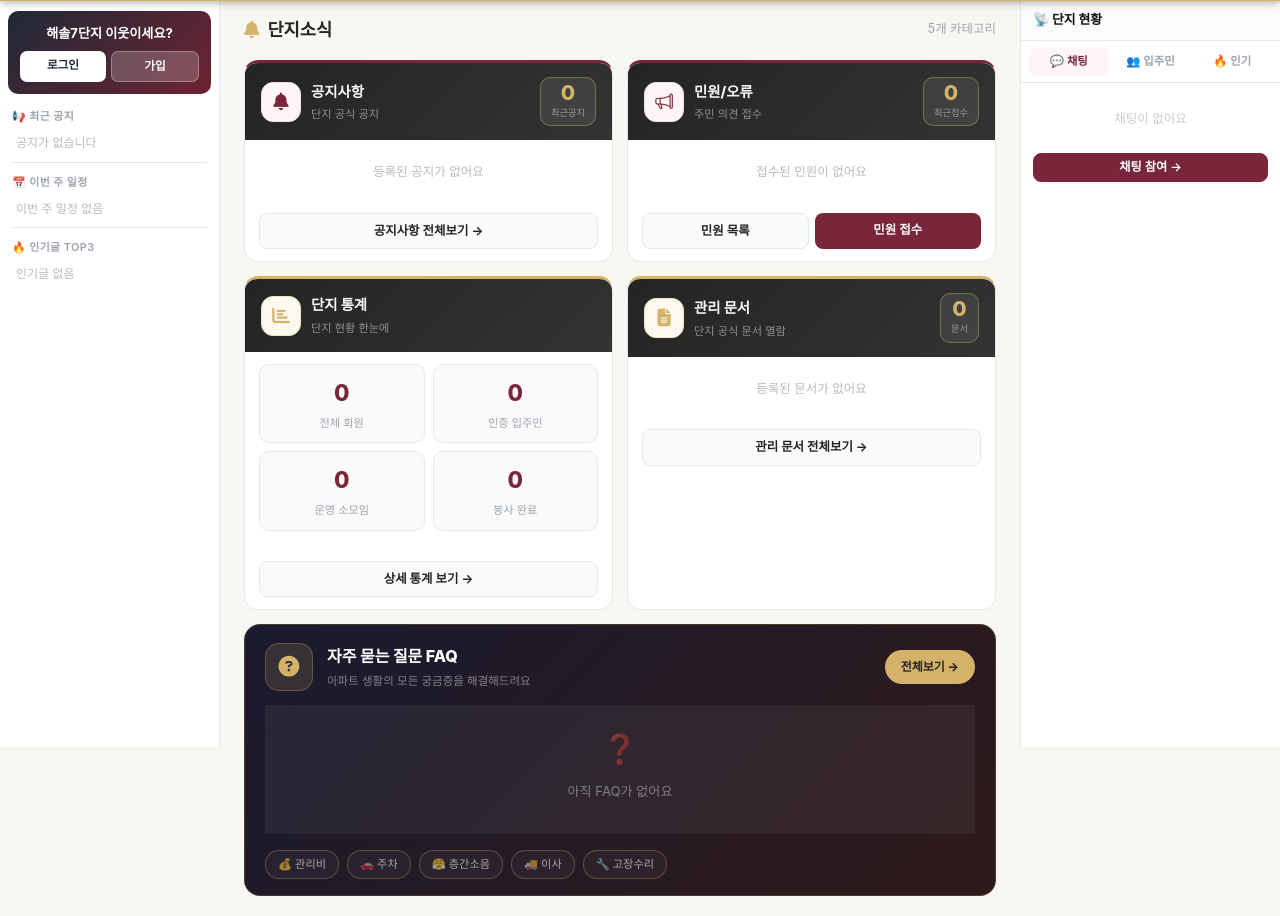
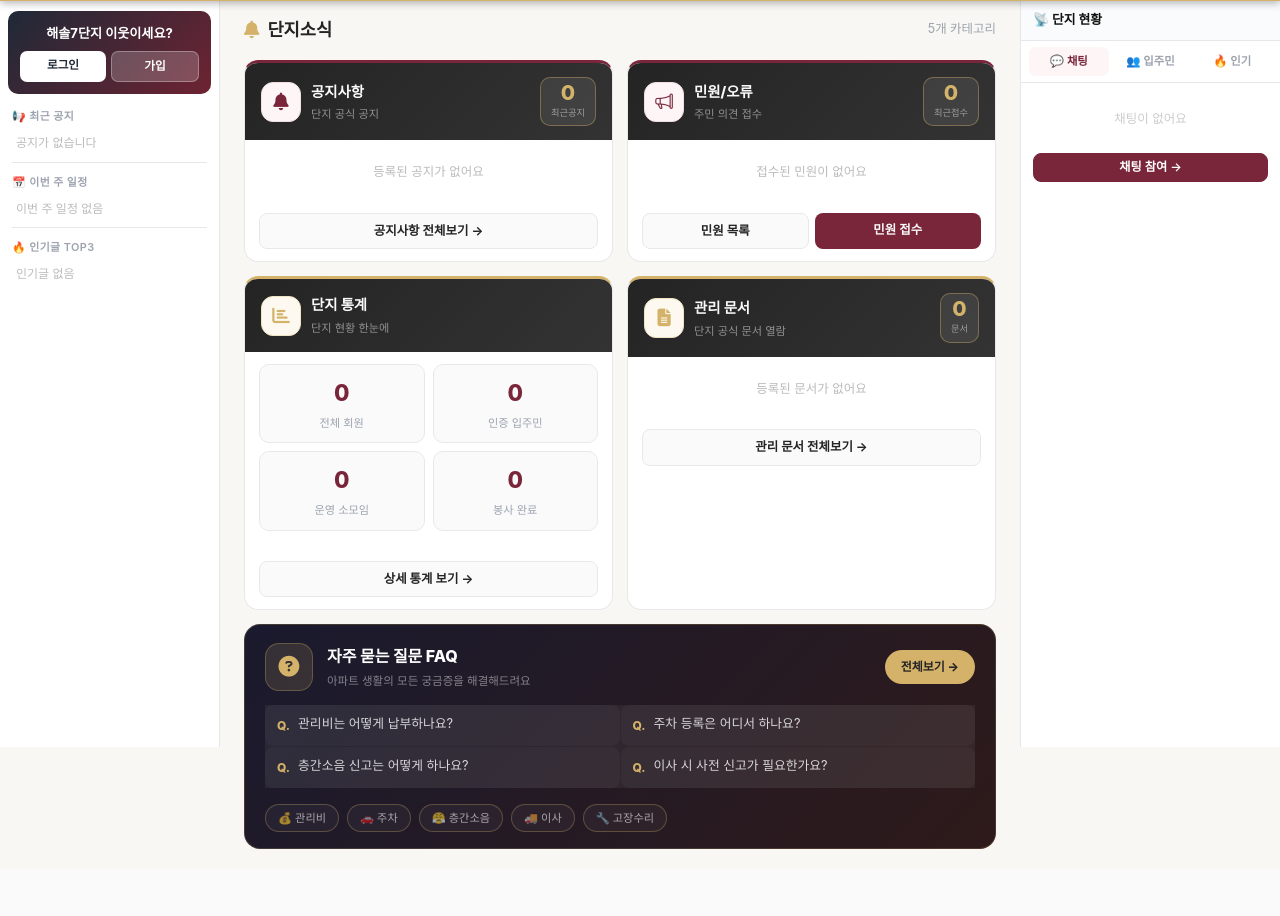
Before and after one commit to ULERP/haesol7-community, a Django app: page /hub/news/ in a window 1280 px wide. Shown: the part 53-969 px from the top of the page. After the commit the page ends 902 px from the top, so only its background shows below. Run offline with Django 5.2, Linux system fonts and the light colour scheme; data that the repository does not hold is empty.

Commit message:
fix: FAQ 빈 상태 샘플 질문으로 교체

```diff
--- a/hello_world/templates/hub_news.html
+++ b/hello_world/templates/hub_news.html
@@ -202,13 +202,22 @@
       </a>
       {% endfor %}
     {% else %}
-      <div style="grid-column:1/-1;padding:20px;text-align:center;">
-        <div style="font-size:1.8rem;margin-bottom:8px;opacity:.4;">❓</div>
-        <div style="font-size:0.82rem;color:rgba(255,255,255,.4);margin-bottom:12px;">아직 FAQ가 없어요</div>
-        {% if request.user.is_staff %}
-        <a href="/faq/upload-csv/" style="background:#D4B26A;color:#242424;padding:7px 18px;border-radius:20px;font-size:0.78rem;font-weight:700;text-decoration:none;">CSV로 FAQ 등록하기</a>
-        {% endif %}
-      </div>
+      <a href="/faq/?q=관리비" style="background:rgba(255,255,255,.03);padding:10px 12px;text-decoration:none;display:flex;align-items:flex-start;gap:8px;border-radius:8px;" onmouseover="this.style.background='rgba(212,178,106,.08)'" onmouseout="this.style.background='rgba(255,255,255,.03)'">
+        <span style="color:#D4B26A;font-size:0.75rem;font-weight:800;flex-shrink:0;margin-top:1px;">Q.</span>
+        <span style="font-size:0.8rem;color:rgba(255,255,255,.8);line-height:1.4;">관리비는 어떻게 납부하나요?</span>
+      </a>
+      <a href="/faq/?q=주차" style="background:rgba(255,255,255,.03);padding:10px 12px;text-decoration:none;display:flex;align-items:flex-start;gap:8px;border-radius:8px;" onmouseover="this.style.background='rgba(212,178,106,.08)'" onmouseout="this.style.background='rgba(255,255,255,.03)'">
+        <span style="color:#D4B26A;font-size:0.75rem;font-weight:800;flex-shrink:0;margin-top:1px;">Q.</span>
+        <span style="font-size:0.8rem;color:rgba(255,255,255,.8);line-height:1.4;">주차 등록은 어디서 하나요?</span>
+      </a>
+      <a href="/faq/?q=층간소음" style="background:rgba(255,255,255,.03);padding:10px 12px;text-decoration:none;display:flex;align-items:flex-start;gap:8px;border-radius:8px;" onmouseover="this.style.background='rgba(212,178,106,.08)'" onmouseout="this.style.background='rgba(255,255,255,.03)'">
+        <span style="color:#D4B26A;font-size:0.75rem;font-weight:800;flex-shrink:0;margin-top:1px;">Q.</span>
+        <span style="font-size:0.8rem;color:rgba(255,255,255,.8);line-height:1.4;">층간소음 신고는 어떻게 하나요?</span>
+      </a>
+      <a href="/faq/?q=이사" style="background:rgba(255,255,255,.03);padding:10px 12px;text-decoration:none;display:flex;align-items:flex-start;gap:8px;border-radius:8px;" onmouseover="this.style.background='rgba(212,178,106,.08)'" onmouseout="this.style.background='rgba(255,255,255,.03)'">
+        <span style="color:#D4B26A;font-size:0.75rem;font-weight:800;flex-shrink:0;margin-top:1px;">Q.</span>
+        <span style="font-size:0.8rem;color:rgba(255,255,255,.8);line-height:1.4;">이사 시 사전 신고가 필요한가요?</span>
+      </a>
     {% endif %}
   </div>
   <div style="display:flex;gap:8px;padding:0 20px 16px;flex-wrap:wrap;">
```
